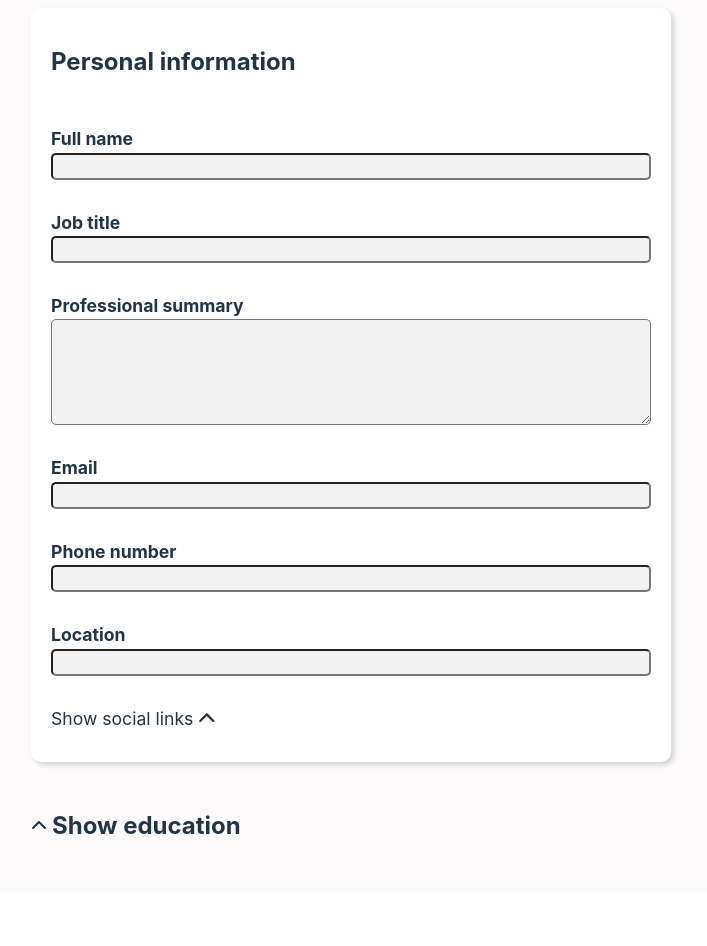
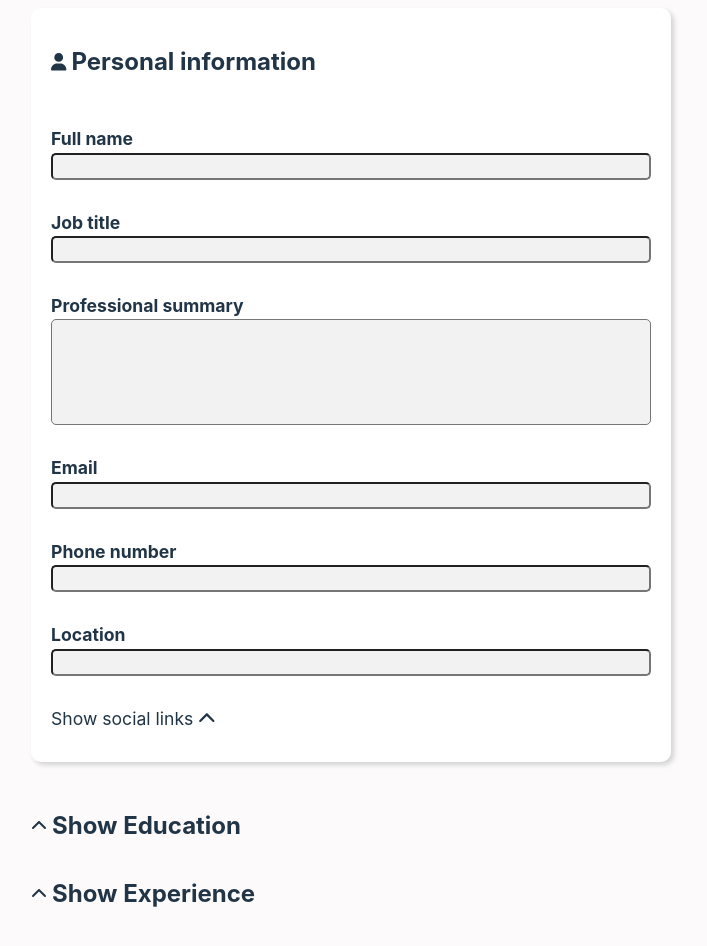
Before and after one commit to Anubisworkingexperience/CV-App, a React (Vite) app: page / in a window 1280 px wide. Shown: the part 120-1066 px from the top of the page, without its empty margins (9-716 px from the left). Before the commit the page ends 1020 px from the top, so only its background shows below. Built offline with nearby package versions, Linux system fonts and the light colour scheme.

Commit message:
Add experience component

```diff
--- /dev/null
+++ b/src/components/Components.jsx
@@ -0,0 +1,64 @@
+import { FontAwesomeIcon } from '@fortawesome/react-fontawesome'
+import ReactDOM from 'react-dom'
+import { faScrewdriverWrench, faChevronUp, faChevronDown } from '@fortawesome/free-solid-svg-icons'
+import '../styles/misc.css'
+import { useState } from 'react'
+
+export function Input({className, label}) {
+  return (
+    <div className={className}>
+      <strong><label key={className} htmlFor={className}>{label}</label></strong>
+      <input type="text" id={className}/>
+    </div>
+  )
+}
+
+export function Logo() {
+  return (
+    <div className="logo">
+      <FontAwesomeIcon icon={faScrewdriverWrench}/>
+      <div>CV Builder</div>
+    </div>
+  )
+}
+
+export function Form({className, children, title, icon, showFormIcon}) {
+  return (
+    <>
+    <form className={className}>
+    <div className="formTitle">
+      {icon !== undefined && <FontAwesomeIcon icon={icon}/>}
+        <h1>{title}</h1>
+      {showFormIcon !== undefined && <FontAwesomeIcon icon={showFormIcon}/>}
+    </div>
+      {children}
+    </form>
+    </>
+  )
+}
+
+export function Button({text, className}) {
+  return (
+    <>
+    <button className={className}>{text}</button>
+    </>
+  )
+}
+
+export function ShowContent({className, contentComponent: ContentComponent, label}) {
+  const [show, setShow] = useState(false);
+
+  function handleShowContent() {
+    setShow(prevShow => !prevShow);
+  }
+
+  return (
+    <div className={`${className}-container`}>
+      <div className={className} onClick={handleShowContent} >
+        <FontAwesomeIcon icon={show ? faChevronDown : faChevronUp} className={`${className}-icon`} />
+        <h1>{show ? `Hide ${label}` : `Show ${label}`}</h1>
+      </div>
+      {show && <ContentComponent />}
+    </div>
+  )
+}
--- a/src/components/Education.jsx
+++ b/src/components/Education.jsx
@@ -1,11 +1,9 @@
-import { Input, Form, Button } from "./Misc"
+import { Input, Form, Button, ShowContent } from "./Components"
 import { FontAwesomeIcon } from '@fortawesome/react-fontawesome'
-import { faGraduationCap } from '@fortawesome/free-solid-svg-icons'
-import { faChevronDown, faChevronUp } from '@fortawesome/free-solid-svg-icons'
+import { faGraduationCap, faChevronDown, faChevronUp } from '@fortawesome/free-solid-svg-icons'
 import { useState } from "react"
 
 export function EducationInformation() {
-
   return (
     <>
       <Form className='education' title='Education' icon={faGraduationCap}>
@@ -22,21 +20,11 @@ export function EducationInformation() {
   )
 }
 
-export function ShowEducation() {
-  const [show, setShow] = useState(false);
-
-  function handleShowEducation() {
-    setShow(prevShow => !prevShow);
-  }
-
+export function EducationComponent() {
   return (
-    <div className="show-education-container">
-      <div className="show-education">
-        <FontAwesomeIcon icon={show ? faChevronDown : faChevronUp} className="show-education-icon" onClick={handleShowEducation} />
-        <h1>{show ? 'Hide education' : 'Show education'}</h1>
-      </div>
-      {show && <EducationInformation />}
-    </div>
+    <>
+      <ShowContent className='show-education' contentComponent={EducationInformation}
+      label='Education'/>
+    </>
   )
-
 }
--- /dev/null
+++ b/src/components/Experience.jsx
@@ -0,0 +1,34 @@
+import { Input, Form, Button, ShowContent } from "./Components"
+import { FontAwesomeIcon } from '@fortawesome/react-fontawesome'
+import { faBriefcase, faChevronDown, faChevronUp } from '@fortawesome/free-solid-svg-icons'
+import { useState } from "react"
+
+export function ExperienceInformation() {
+  return (
+    <>
+      <Form className='experience' title='Experience' icon={faBriefcase}>
+        <Input className='company' label='Company name'/>
+        <Input className='position' label='Position' />
+        <div className="work-description">
+        <strong><label key='work-description' htmlFor='work-desc'>Description</label></strong>
+        <textarea id="work-desc" name="work-desc" rows={5} cols={40}></textarea>
+      </div>
+        <div className="date">
+          <Input className='startDate' label='Start date' />
+          <Input className='endDate' label='End date' />
+        </div>
+        <Input className='workLocation' label='Location' />
+        <Button text='+ Experience' className='add-experience'/>
+      </Form>
+    </>
+  )
+}
+
+export function ExperienceComponent() {
+  return (
+    <>
+      <ShowContent className='show-experience' contentComponent={ExperienceInformation}
+      label='Experience'/>
+    </>
+  )
+}
--- a/src/components/Misc.jsx
+++ /dev/null
@@ -1,58 +0,0 @@
-import { FontAwesomeIcon } from '@fortawesome/react-fontawesome'
-import ReactDOM from 'react-dom'
-import { faScrewdriverWrench } from '@fortawesome/free-solid-svg-icons'
-import '../styles/misc.css'
-import { useState } from 'react'
-
-export function Input({className, label}) {
-  return (
-    <div className={className}>
-      <strong><label key={className} htmlFor={className}>{label}</label></strong>
-      <input type="text" id={className}/>
-    </div>
-  )
-}
-
-export function Logo() {
-  return (
-    <div className="logo">
-      <FontAwesomeIcon icon={faScrewdriverWrench}/>
-      <div>CV Builder</div>
-    </div>
-  )
-}
-
-export function Form({className, children, title, icon, showFormIcon}) {
-  return (
-    <>
-    <form className={className}>
-    <div className="formTitle">
-      <FontAwesomeIcon icon={icon}/>
-        <h1>{title}</h1>
-      <FontAwesomeIcon icon={showFormIcon}/>
-    </div>
-      {children}
-    </form>
-    </>
-  )
-}
-
-export function ShowContent({contentContainer, content}) {
-  const [show, setShow] = useState(false);
-  function handleShow() {
-    setShow(prevShow => !prevShow);
-  }
-  return (
-    <>
-    <contentContainer>{show && content}</contentContainer>
-    </>
-  )
-}
-
-export function Button({text, className}) {
-  return (
-    <>
-    <button className={className}>{text}</button>
-    </>
-  )
-}
--- a/src/components/PersonalInfo.jsx
+++ b/src/components/PersonalInfo.jsx
@@ -1,8 +1,9 @@
-import { Input, Form } from "./Misc"
+import { Input, Form } from "./Components"
 import '../styles/forms.css'
-import { faChevronDown, faChevronUp } from '@fortawesome/free-solid-svg-icons'
+import { faChevronDown, faChevronUp, faUser } from '@fortawesome/free-solid-svg-icons'
 import { FontAwesomeIcon } from '@fortawesome/react-fontawesome'
 import { useState } from "react"
+
 
 function SocialLinks() {
   return (
@@ -26,7 +27,7 @@ export function PersonalInformation() {
 
   return (
     <>
-    <Form className='info' title='Personal information'>
+    <Form className='info' title='Personal information' icon={faUser} >
       <Input className='fullName' label='Full name'/>
       <Input className='jobTitle' label='Job title'/>
       <div className="summary">
@@ -38,10 +39,9 @@ export function PersonalInformation() {
       <Input className='location' label='Location'/>
       <div className="show-social">
         <div className="show-social-container">
-          <div className="show-social-open">
+          <div className="show-social-open" onClick={handleShowSocialLinks}>
             <div className="show-social-text">{show ? 'Hide social links' : 'Show social links'}</div>
-            <FontAwesomeIcon icon={show ? faChevronDown : faChevronUp} className="show-social-icon" onClick={handleShowSocialLinks}
-            />
+            <FontAwesomeIcon icon={show ? faChevronDown : faChevronUp} className="show-social-icon"/>
           </div>
         {show && <SocialLinks />}
         </div>
--- a/src/index.css
+++ b/src/index.css
@@ -56,9 +56,7 @@ button {
   cursor: pointer;
   transition: border-color 0.25s;
 }
-button:hover {
-  border-color: #646cff;
-}
+
 button:focus,
 button:focus-visible {
   outline: 4px auto -webkit-focus-ring-color;
--- a/src/main.jsx
+++ b/src/main.jsx
@@ -1,17 +1,17 @@
 import React from 'react'
 import ReactDOM from 'react-dom/client'
 import './index.css'
-import { Logo } from './components/Misc.jsx'
+import { Logo } from './components/Components.jsx'
 import { PersonalInformation} from './components/PersonalInfo.jsx'
-import { EducationInformation } from './components/Education.jsx'
-import { ShowEducation } from './components/Education.jsx'
+import { EducationComponent } from './components/Education.jsx'
+import { ExperienceComponent } from './components/Experience.jsx'
 
 
 ReactDOM.createRoot(document.getElementById('root')).render(
   <React.StrictMode>
     <Logo />
     <PersonalInformation />
-    {/* <EducationInformation /> */}
-    <ShowEducation />
+    <EducationComponent />
+    <ExperienceComponent />
   </React.StrictMode>,
 )
--- a/src/styles/forms.css
+++ b/src/styles/forms.css
@@ -10,7 +10,8 @@ form {
 }
 
 form, .fullName, .email, .phone, .location, .jobTitle, .summary, .college, .degree
-,.startDate, .endDate, .educationLocation {
+,.startDate, .endDate, .educationLocation, .company, .position, .work-description,
+.workLocation {
   display: flex;
   flex-direction: column;
   text-align: start;
@@ -38,7 +39,7 @@ button{
   margin: 0 auto;
 }
 
-.show-social-icon:hover, .show-education-icon {
+.show-social-open:hover, .show-education, .show-experience {
   cursor: pointer;
 }
 
@@ -81,8 +82,16 @@ button{
   flex: 1;
 }
 
-.show-education, .show-social-open, .formTitle, .show-social  {
+.show-education, .show-social-open, .formTitle, .show-social, .show-experience  {
   display: flex;
   align-items: center;
   gap: 5px;
 }
+
+.show-education, .show-experience {
+  width: max-content;
+}
+
+textarea {
+  resize: none;
+}
```
